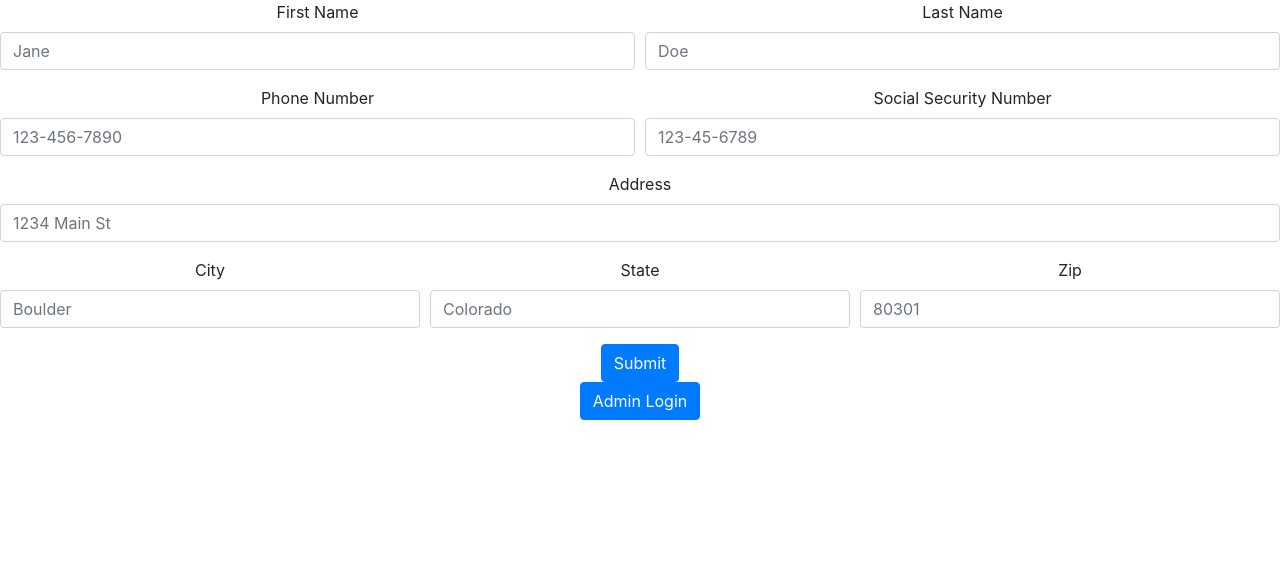
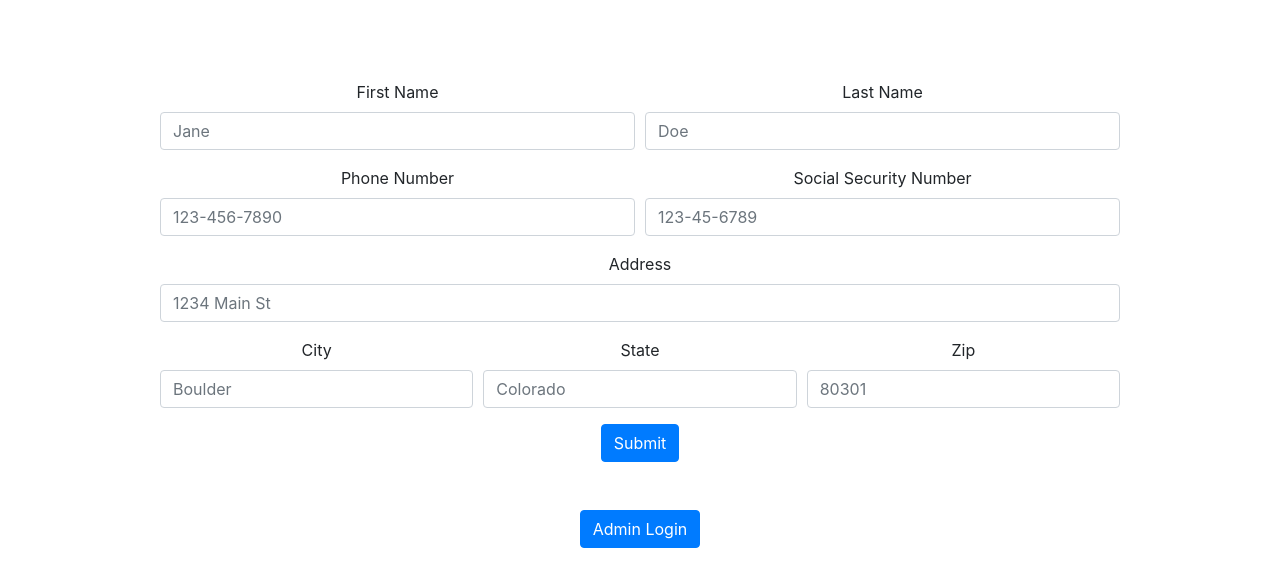
Before and after one commit to shawnsull3/linqpal, a React (Create React App) app: page /home in a window 1280 px wide. Shown: the top 586 px of the page. Built offline with nearby package versions, Linux system fonts and the light colour scheme.

Commit message:
Style client page

```diff
--- a/src/app/styles/App.css
+++ b/src/app/styles/App.css
@@ -1,3 +1,29 @@
 .App {
   text-align: center;
 }
+
+.login-btn {
+  margin-top: 3rem;
+}
+
+.form {
+  width: 75%;
+  margin: auto;
+  margin-top: 5rem;
+}
+
+@media (max-width: 500px) {
+  .form {
+    width: 95%
+  }
+}
+
+input[type=number]::-webkit-inner-spin-button,
+input[type=number]::-webkit-outer-spin-button {
+    -webkit-appearance: none;
+    margin: 0;
+}
+
+input[type=number] {
+  -moz-appearance:textfield;
+}
```
